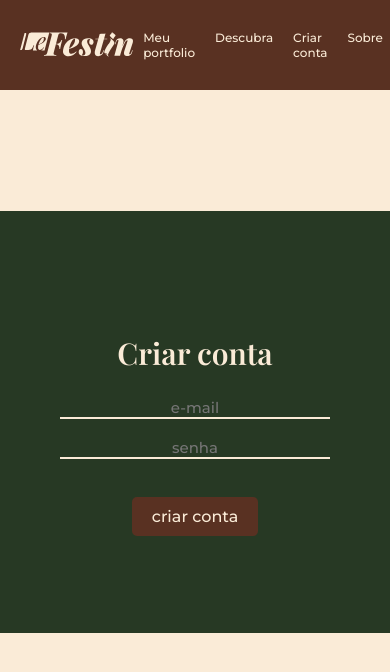
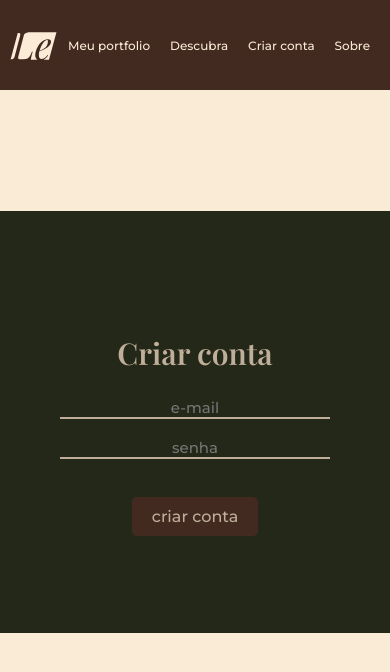
Before and after one commit to joeandonuts/lefestin, a plain HTML site: page signup.html in a window 390 px wide. Shown: the top 672 px of the page. Drawn offline with nearby package versions, Linux system fonts and the light colour scheme; a web font is replaced by a local one.

Commit message:
header changes

```diff
--- a/css/style.css
+++ b/css/style.css
@@ -1,7 +1,7 @@
 @import url('https://fonts.googleapis.com/css2?family=Playfair+Display:ital,wght@0,600;1,800&display=swap');
 @import url('https://fonts.googleapis.com/css2?family=Montserrat:wght@500&display=swap');
 @import url('swiper-bundle.min.css');
-/*common*/
+/*body common stuff*/
 p {
     font-size: 20px;
 }
@@ -43,9 +43,9 @@ body {
     justify-content:center;
     overflow-x:hidden;
 }
-
+/* header properties */
 .sticky-header {
-    background-color: #593122;
+    background-color: #422a20;
     display: flex;
     align-items: center;
     justify-content: space-between;
@@ -53,10 +53,13 @@ body {
     width: 100%;
     height: 50px;
     padding: 20px 0px;
-    z-index:1000;
+    z-index: 1000;
     font-size: 14px;
 }
 
+.sticky-header nav {
+    margin-right: 10px;
+}
 
 @media only screen and (max-width: 600px) {
     .sticky-header .navigation {
@@ -66,7 +69,28 @@ body {
     .sticky-header .cta-button {
         display: none;
     }
+
+    .large-logo {
+        display: none;
+    }
+
+    .small-logo {
+        display: inline-block;
+        margin: -10px;
+        margin-top: -25px;
+    }
 }
+
+@media only screen and (min-width: 601px) {
+    .small-logo {
+        display: none;
+    }
+
+    .large-logo {
+        display: inline-block;
+    }
+}
+
 @media only screen and (max-width: 1280px) {
     .sticky-header {
         font-size: 12px;
@@ -74,8 +98,10 @@ body {
     }
 }
 
+/* logo n navs */
+
 .logo img {
-    height:5vh;
+    height: 4vh;
     padding-left: 20px;
     padding-top: 20px;
 }
@@ -93,6 +119,8 @@ body {
 .nav-links a:hover {
     color: #ffffff;
 }
+
+/* swiper slider */
 
 .swiper {
     display: flex;
@@ -133,6 +161,8 @@ body {
     font-size: 20px;
 }
 
+/* mockups */
+
 figure {
     display:flex;
     position:relative;
@@ -160,6 +190,9 @@ figcaption {
     padding: 5px;
     font-size: 30px;
 }
+
+/* infos abaixo do slider */
+
 .header-container {
     display: flex;
     align-items: center; /* Center vertically */
@@ -174,7 +207,7 @@ figcaption {
 }
 
 .header-container h3 {
-    margin: 10px;
+    margin: 5px;
     font-size: 18px;
     color: #333; /* Darker text color */
 }
@@ -187,13 +220,16 @@ figcaption {
 .header-container a:hover {
     text-decoration: underline; /* Underline on hover */
 }
+
+/* strip de criar conta  */
+
 .green-strip {
     display: flex;
     position:absolute;
     flex-direction: column;
     align-items: center;
     justify-content: center;
-    background-color: #273924;
+    background-color: #242819;
     width: 450px;
     height: 50vh;
     text-align: center;
@@ -206,7 +242,7 @@ figcaption {
     flex-direction: column;
     align-items: center;
     justify-content: center;
-    background-color: #273924;
+    background-color: #242819;
     width: 450px;
     height: 50vh;
     text-align: center;
@@ -242,11 +278,11 @@ figcaption {
 }
 .green-strip h2 {
     font-size: 30px;
-    color:antiquewhite;
+    color:#bfae99;
 }
 .create-account-button {
-    background-color: #593122;
-    color: antiquewhite;
+    background-color: #422a20;
+    color: #bfae99;
     padding: 10px 20px;
     font-size: 16px;
     border: none;
@@ -257,13 +293,13 @@ figcaption {
 }
 
 .create-account-button:hover {
-    background-color: #704030; /* You can adjust the hover color if needed */
+    background-color: #593122; /* You can adjust the hover color if needed */
 }
 .text-input {
-    background-color: #273924;
+    background-color: #242819;
     border: none;
     text-align: center;
-    color: antiquewhite;
+    color: #bfae99;
     font-size: 15px;
     overflow:visible;
     font-family: 'Montserrat', sans-serif;
@@ -279,7 +315,7 @@ footer {
     display: grid;
     grid-template-columns: repeat(4, 1fr) 0fr;
     align-items: center;
-    background-color: #704030;
+    background-color: #422a20;
     color: antiquewhite;
     padding: 20px 10%;
 }
@@ -357,11 +393,11 @@ footer li {
     text-align: center;
     justify-content: center;
     align-items: center;
-    background-color:#273924;
+    background-color:#242819;
     font-family: 'Playfair Display';
     font-weight: 500;
     font-size: 14px;
-    color: antiquewhite;
+    color: #bfae99;
     height: 8vh;
     width:100%;
     margin-top: 0px;
--- a/signup.html
+++ b/signup.html
@@ -13,7 +13,8 @@
 <body class="signup">
     <header class="sticky-header">
         <div class="logo">
-            <img src="asset/lefestinlogoplaceholder-1.svg" alt="Logo">
+          <img src="asset/lefestinlogoplaceholder-1.svg" alt="Large Logo" class="large-logo">
+          <img src="asset/lefestinsmaller.svg" alt="Small Logo" class="small-logo">
       </div>
           <nav class="nav-links">
               <a href="index.html">Meu portfolio</a>
@@ -22,11 +23,12 @@
               <a href="#">Sobre</a>
           </nav>
       </header>
+</header>
 <div class="green-strip">
         <h2>Criar conta</h2>
-        <input type="text" class="text-input" placeholder="e-mail" style="border-bottom: 2px solid antiquewhite; width:260px; padding: 0 5px;">
+        <input type="text" class="text-input" placeholder="e-mail" style="border-bottom: 2px solid #bfae99; width:260px; padding: 0 5px;">
         <br>
-        <input type="password" class="text-input" placeholder="senha" style="border-bottom: 2px solid antiquewhite; width: 260px; padding: 0 5px;">
+        <input type="password" class="text-input" placeholder="senha" style="border-bottom: 2px solid #bfae99; width: 260px; padding: 0 5px;">
         <!-- teste -->
         <br>
         <br>
```
Also changed, not shown: find.html (+2 -1 lines), index.html (+4 -4 lines), asset/lefestinlogoplaceholder-2.svg, asset/lefestinsmaller.svg (added). Lines whose indentation alone changed are shown as unchanged.
